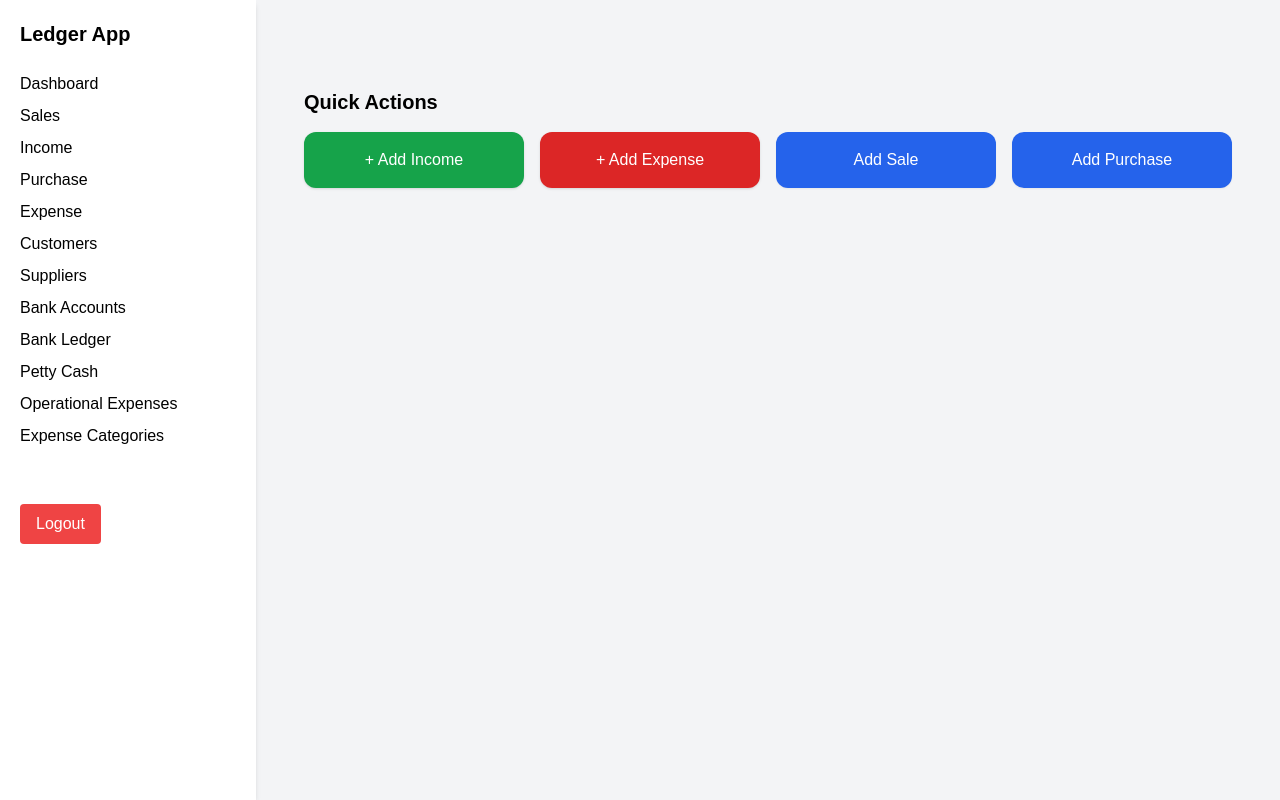
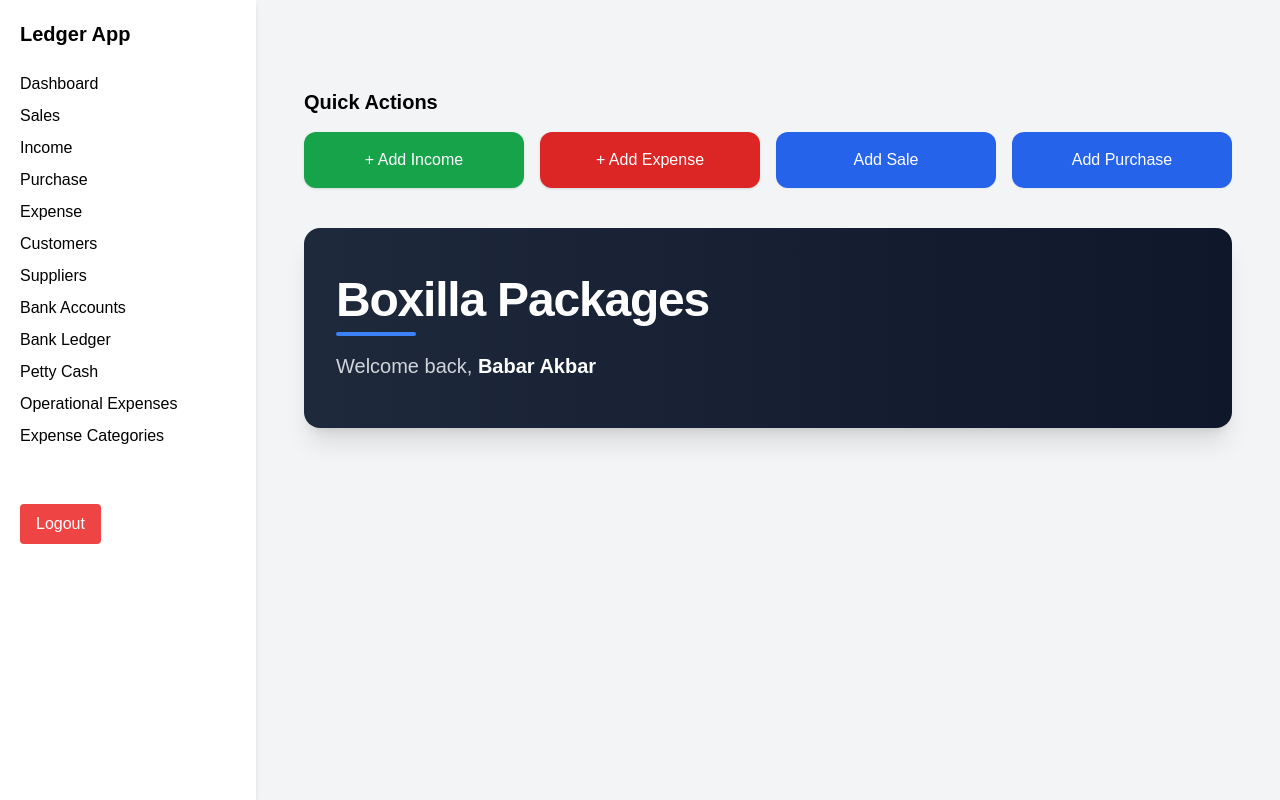
Before and after one commit to UmarBinAkbarAli/Ledger-app, a Next.js app: page /dashboard in a window 1280 px wide. Built offline with nearby package versions, Linux system fonts and the light colour scheme; no server answers; sample sign-in values are in the browser's storage.

Commit message:
added banner in dashboard

```diff
--- a/app/(dashboard)/dashboard/page.tsx
+++ b/app/(dashboard)/dashboard/page.tsx
@@ -2,31 +2,16 @@
 
 import Link from "next/link";
 import Button from "@/components/ui/Button";
-import { useState } from "react"; // Removed useEffect since we don't fetch data anymore
-
-// Removed unused firebase imports to prevent accidental reads
-// import { db, auth } from "@/lib/firebase";
-// import { collection, query, where, getDocs } from "firebase/firestore";
-
+import { useState } from "react";
 import IncomeForm from "@/components/forms/IncomeForm";
 import ExpenseForm from "@/components/forms/ExpenseForm";
-
-// Removed Recharts imports since you deleted the chart
-/* import {
-  LineChart, Line, CartesianGrid, XAxis, YAxis, Tooltip, Legend, ResponsiveContainer,
-} from "recharts";
-*/
 
 export default function DashboardPage() {
   // -------------------------------------------
   // STATE MANAGEMENT
   // -------------------------------------------
-  // We only need states for the Modals now.
-  // All other stats (income, expense, chartData) are deleted.
   const [showIncomeModal, setShowIncomeModal] = useState(false);
   const [showExpenseModal, setShowExpenseModal] = useState(false);
-
-  // This key forces a refresh if needed, though less useful without stats.
   const [refreshKey, setRefreshKey] = useState(0);
 
   // -------------------------------------------
@@ -36,17 +21,18 @@
     <div className="p-6">
       <h2 className="text-xl font-bold mb-4">Quick Actions</h2>
 
+      {/* QUICK ACTIONS GRID */}
       <div className="grid grid-cols-2 md:grid-cols-4 gap-4 mb-10">
         <button
           onClick={() => setShowIncomeModal(true)}
-          className="bg-green-600 text-white py-4 rounded-xl shadow hover:opacity-80"
+          className="bg-green-600 text-white py-4 rounded-xl shadow hover:opacity-80 transition-opacity"
         >
           + Add Income
         </button>
 
         <button
           onClick={() => setShowExpenseModal(true)}
-          className="bg-red-600 text-white py-4 rounded-xl shadow hover:opacity-80"
+          className="bg-red-600 text-white py-4 rounded-xl shadow hover:opacity-80 transition-opacity"
         >
           + Add Expense
         </button>
@@ -56,9 +42,22 @@
         <QuickAction title="Add Purchase" url="/purchase/new" color="bg-blue-600" />
       </div>
 
+      {/* ─────────────────────────────────────────────── */}
+      {/* NEW: CLIENT BRANDING BANNER                     */}
+      {/* ─────────────────────────────────────────────── */}
+      <div className="w-full bg-gradient-to-r from-slate-800 to-slate-900 rounded-2xl p-8 shadow-xl text-white flex flex-col items-start justify-center min-h-[200px]">
+        <h1 className="text-4xl md:text-5xl font-extrabold tracking-tight mb-2">
+          Boxilla Packages
+        </h1>
+        <div className="h-1 w-20 bg-blue-500 rounded mb-4"></div>
+        <p className="text-lg md:text-xl text-gray-300 font-light">
+          Welcome back, <span className="font-semibold text-white">Babar Akbar</span>
+        </p>
+      </div>
+
       {/* INCOME MODAL */}
       {showIncomeModal && (
-        <div className="fixed inset-0 bg-black/50 flex items-center justify-center z-50">
+        <div className="fixed inset-0 bg-black/50 flex items-center justify-center z-50 animate-in fade-in duration-200">
           <div className="bg-white w-full max-w-lg rounded-lg shadow-lg p-6 relative">
             <button
               onClick={() => setShowIncomeModal(false)}
@@ -79,7 +78,7 @@
 
       {/* EXPENSE MODAL */}
       {showExpenseModal && (
-        <div className="fixed inset-0 bg-black/50 flex items-center justify-center z-50">
+        <div className="fixed inset-0 bg-black/50 flex items-center justify-center z-50 animate-in fade-in duration-200">
           <div className="bg-white w-full max-w-lg rounded-lg shadow-lg p-6 relative">
             <button
               onClick={() => setShowExpenseModal(false)}
@@ -114,9 +113,9 @@
   color: string;
 }) {
   return (
-    <Link href={url}>
+    <Link href={url} className="w-full">
       <Button
-        className={`${color} w-full text-white py-4 rounded-xl shadow hover:opacity-80 font-regular`}
+        className={`${color} w-full text-white py-4 rounded-xl shadow hover:opacity-80 transition-opacity font-regular`}
       >
         {title}
       </Button>
```
